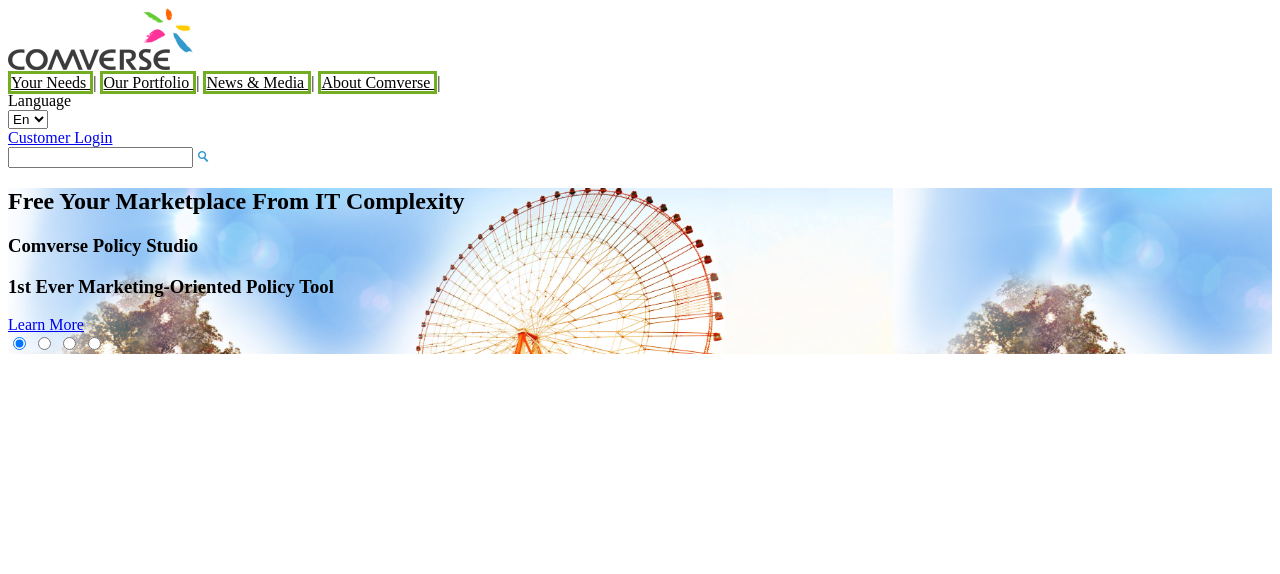
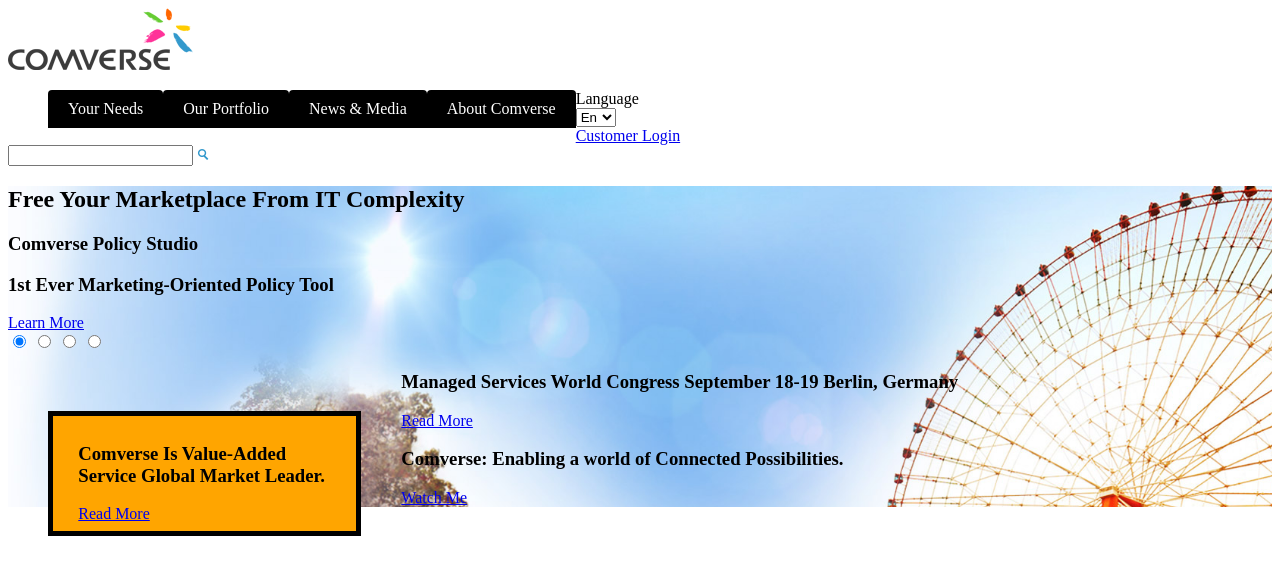
Before and after one commit to majedabu/comverse, a plain HTML site: page index.html in a window 1280 px wide. Drawn offline with Linux system fonts and the light colour scheme.

Commit message:
another commit
changes in index and style

```diff
--- a/index.html
+++ b/index.html
@@ -7,21 +7,23 @@
 	<meta name="majed" content="Comverse Web">
 </head>
 <body>
+
+
       <div class="header">
 
         <a href="#">
 	    <img src="img/comverse-logo.png" alt="Comverse Logo"/>
 	    </a>
 
-        <nav class="main-nav">
-         <a href="#">  Your Needs  </a>|
-         <a href="#">  Our Portfolio  </a>|
-         <a href="#">  News &amp; Media  </a>|
-         <a href="#">  About Comverse  </a>|
 
-        </nav>
+    <ul class="menu">
+           <li><a href="#"> Your Needs</a></li>
+           <li><a href="#">Our Portfolio</a></li>
+           <li><a href="#">News &amp; Media </a></li>
+           <li><a href="#"> About Comverse</a></li>
+    </ul>
       </div>
-     <div id="right box">
+        <div id="right box">
         <label for="lang-sel">Language</label>
 
 	    <div class="languge-select">
@@ -60,8 +62,36 @@
 					<input type="radio" id="nav-radio-3" name="nav-radios" value="3"></radio>
 					<input type="radio" id="nav-radio-4" name="nav-radios" value="4"></radio>
 				</div>
-				<div class="">
+				<div class="msh haha">
+				<div class="one">
 
+		           <h3>
+		           	Comverse Is Value-Added Service Global Market Leader.
+		           </h3>
+		           <a href="#">
+						<i class="fa fa"></i>
+						Read More
+					</a>
+                   </div>
+                   <div class="tow">
+		           <h3>
+                     Managed Services World Congress September 18-19 Berlin, Germany
+		           </h3>
+                    <a href="#">
+						<i class="fa fa"></i>
+						Read More
+					</a>
+					</div>
+				   <div class="three">
+
+                   <h3>
+                    Comverse: Enabling a world of Connected Possibilities.
+		           </h3>
+                    <a href="#">
+						<i class="fa fa"></i>
+						Watch Me
+					</a>
+					</div>
 				</div>
 	    </main>
      </div>
--- a/styles.css
+++ b/styles.css
@@ -1,13 +1,71 @@
 #section-main {
     background-image: url("img/slide-bg-complexity.jpg");
-    background-size: 70%;
+    background-size: 150%;
 
 }
 
-.main-nav a {
-    color: black;
-    width: 150px;
-    left: 100px;
-    border: 3px solid #73AD21;
 
+ul.menu li {
+    display: inline;
 }
+
+ul.menu li a {
+    background-color: black;
+    color: white;
+    padding: 10px 20px;
+    text-decoration: none;
+    border-radius: 4px 4px 0 0;
+    float: left;
+}
+ul.menu {
+    padding: 20;
+}
+
+
+.one{
+
+  position: relative;
+
+    border-style: solid;
+    border-width: 5px;
+    background-color: orange;
+
+  width: 20%;
+  padding: .5rem 2%;
+   margin-top: 40px;
+    margin-bottom: 40px;
+    margin-right: 40px;
+    margin-left: 40px;
+    float: left;}
+}
+.tow{
+ float: left;
+  position: relative;
+
+    border-style: solid;
+    border-width: 5px;
+    background-color: orange;
+
+  width: 100%;
+  padding: .5rem 2%;
+   margin-top: 100px;
+    margin-bottom: 100px;
+    margin-right: 150px;
+    margin-left: 80px;}
+}
+
+.three{
+
+  position: relative;
+float: left;
+    border-style: solid;
+    border-width: 5px;
+    background-color: orange;
+
+  width: 100%;
+  padding: .5rem 2%;
+   margin-top: 100px;
+    margin-bottom: 100px;
+    margin-right: 150px;
+    margin-left: 80px;}
+}
```
